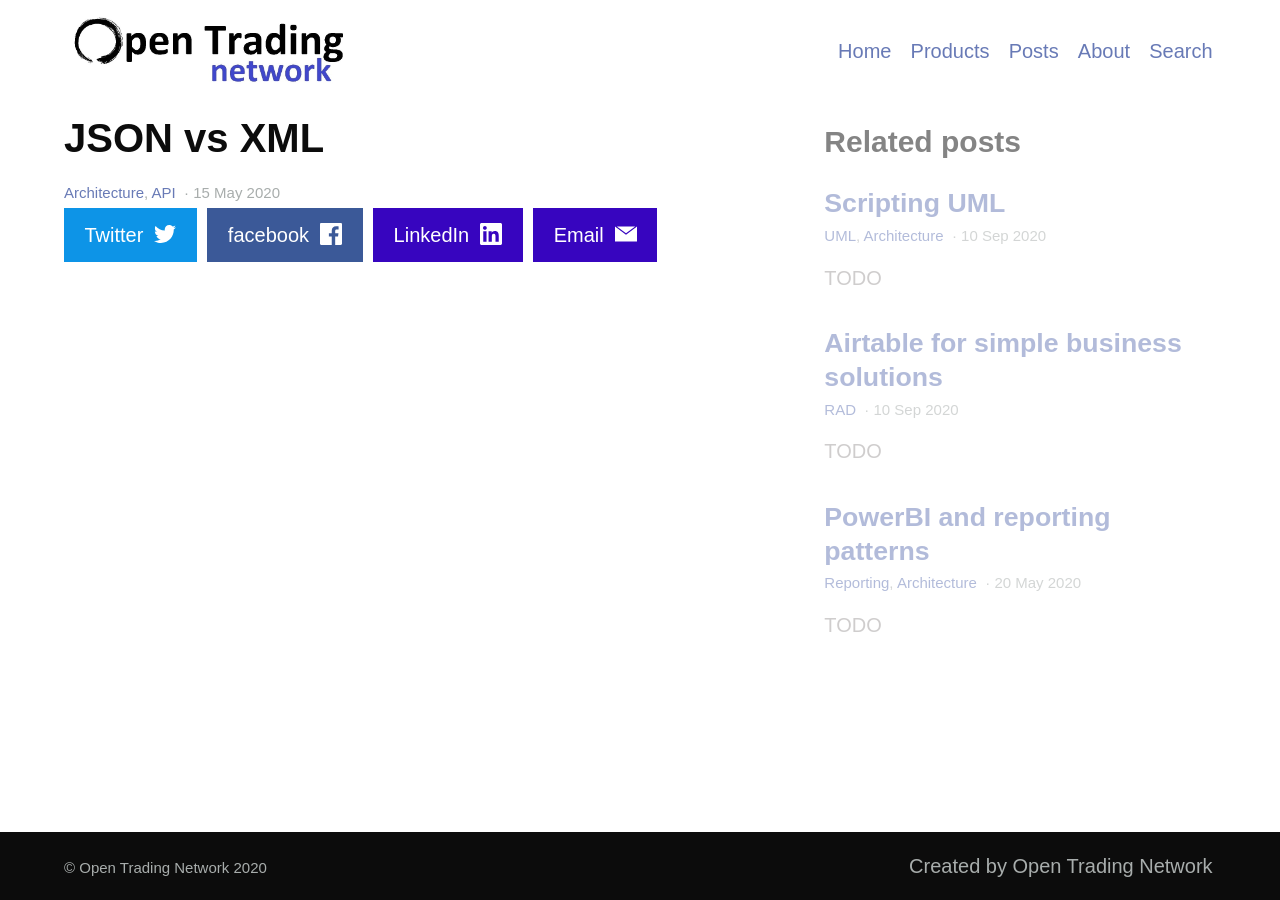
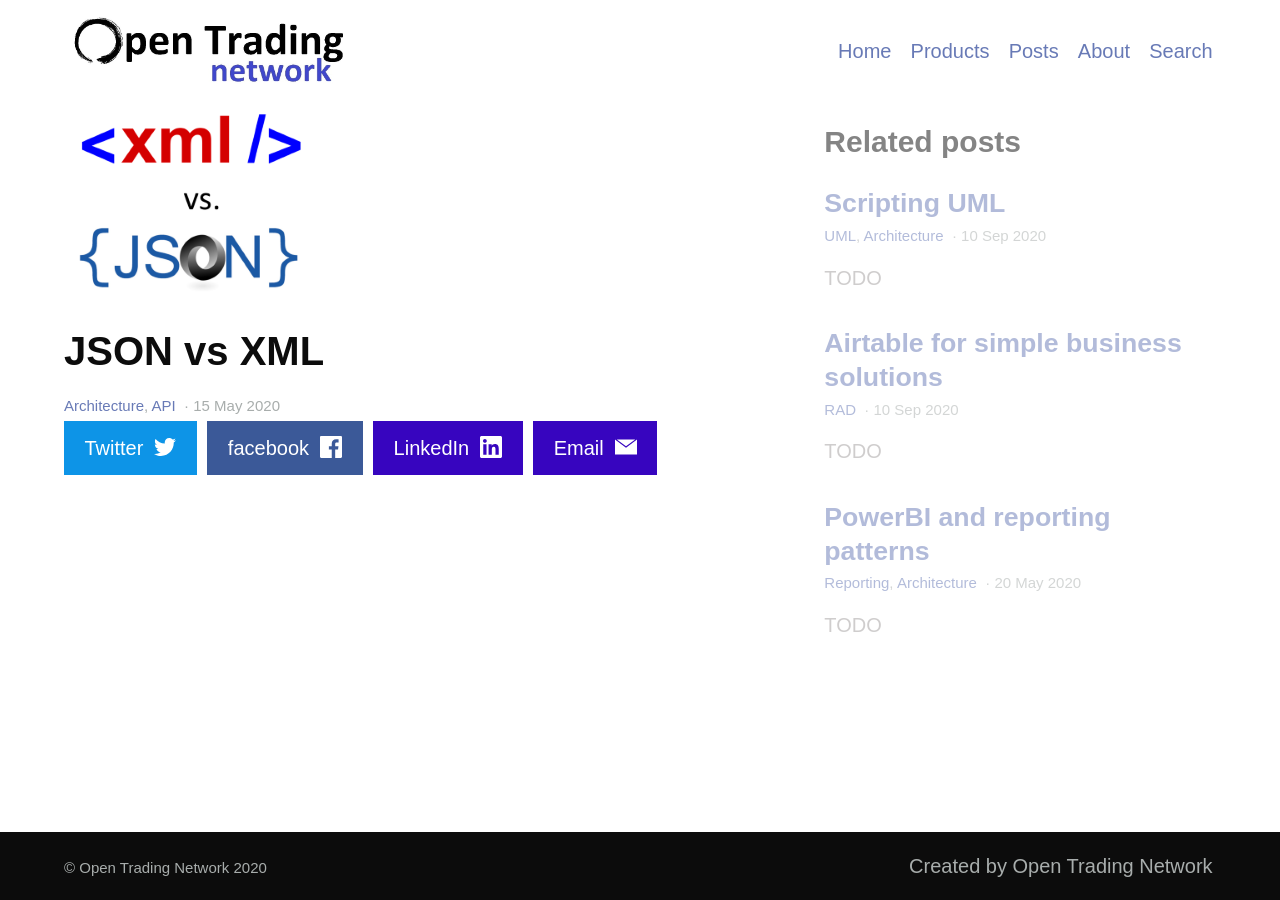
Before and after one commit to opentrading-net/opentrading-net.github.io, a Jekyll site: the page built from _posts/2020-05-15-json-vs-xml.md, in a window 1280 px wide. Built offline with Jekyll 4.4.1, drawn with Linux system fonts in a browser that asks for light colours.

Commit message:
post images

```diff
--- a/_includes/post-preview.html
+++ b/_includes/post-preview.html
@@ -4,6 +4,7 @@
     <img src="{{ site.baseurl }}{{ site.small_logo }}" alt="{{ site.title | append: ' logo' }}"  width="30" height="30"/>
     <a href="{{ site.baseurl }}{{ page.url }}">{{ page.title }}!</a>
   </h3>
+  {% include site-post-feature.html %}
   {% include post-meta.html %}
   {{ page.excerpt | markdownify | truncatewords: 60 }}
 
--- a/_includes/site-post-feature.html
+++ b/_includes/site-post-feature.html
@@ -7,5 +7,5 @@
 {% endif %}
 
 {% if feature_text or feature_image %}
-  <img src="{{ site.baseurl }}assets/post_feature_images/{{ feature_image }}" alt="{{ feature_text}}"/>
+  <img src="/assets/post_feature_images/{{ feature_image }}" alt="{{ feature_text}}"/>
 {% endif %}
--- a/_layouts/post.html
+++ b/_layouts/post.html
@@ -8,9 +8,10 @@ layout: default
 
   <article class="article  article--post  content  typeset">
 
+    {% include site-post-feature.html %}
     <h1>{{ page.title }}</h1>
     {% include post-meta.html %}
-    {% include site-post-feature.html %}
+
     {{ content }}
 
     {% include nav-share.html %}
```
